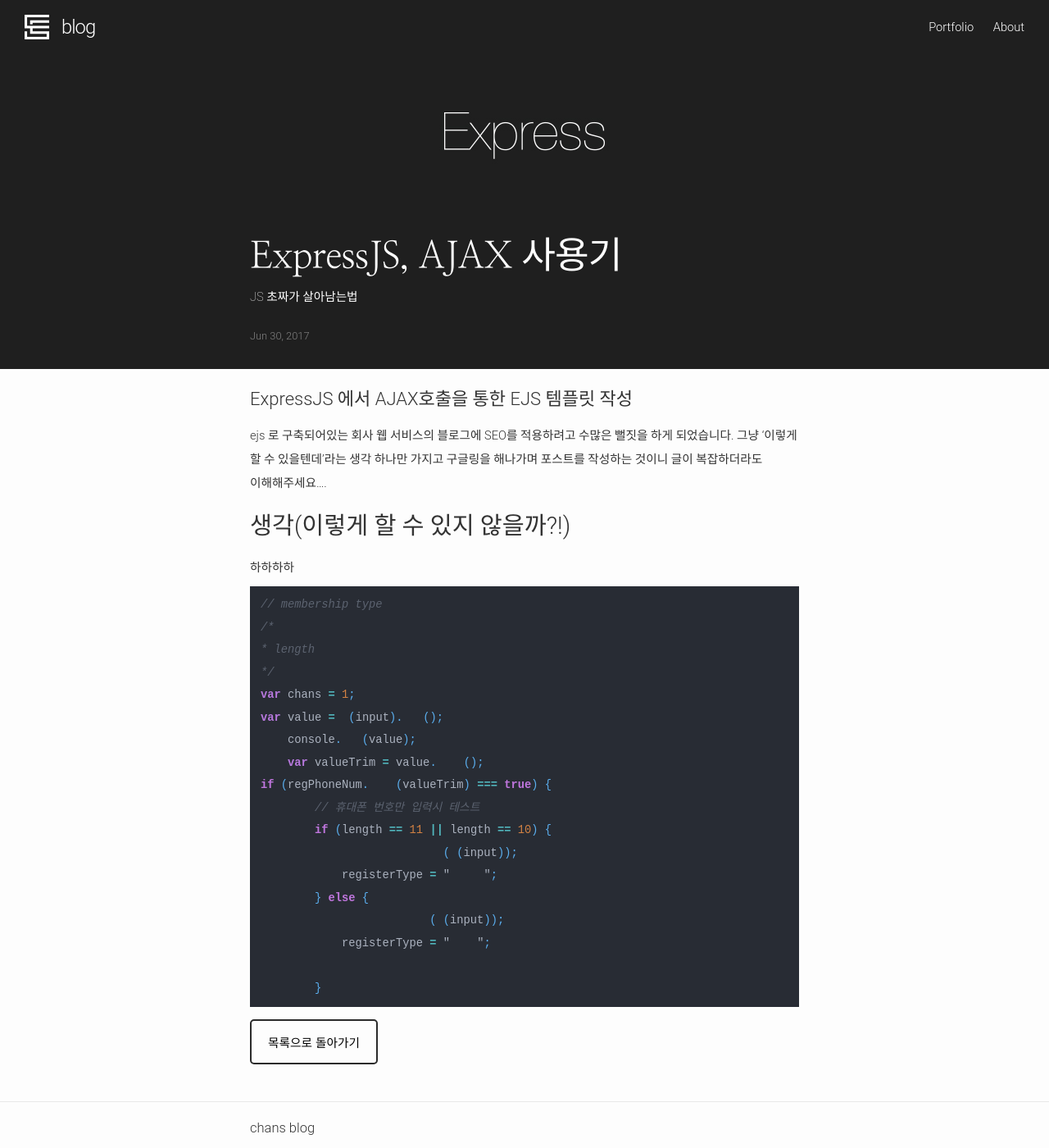
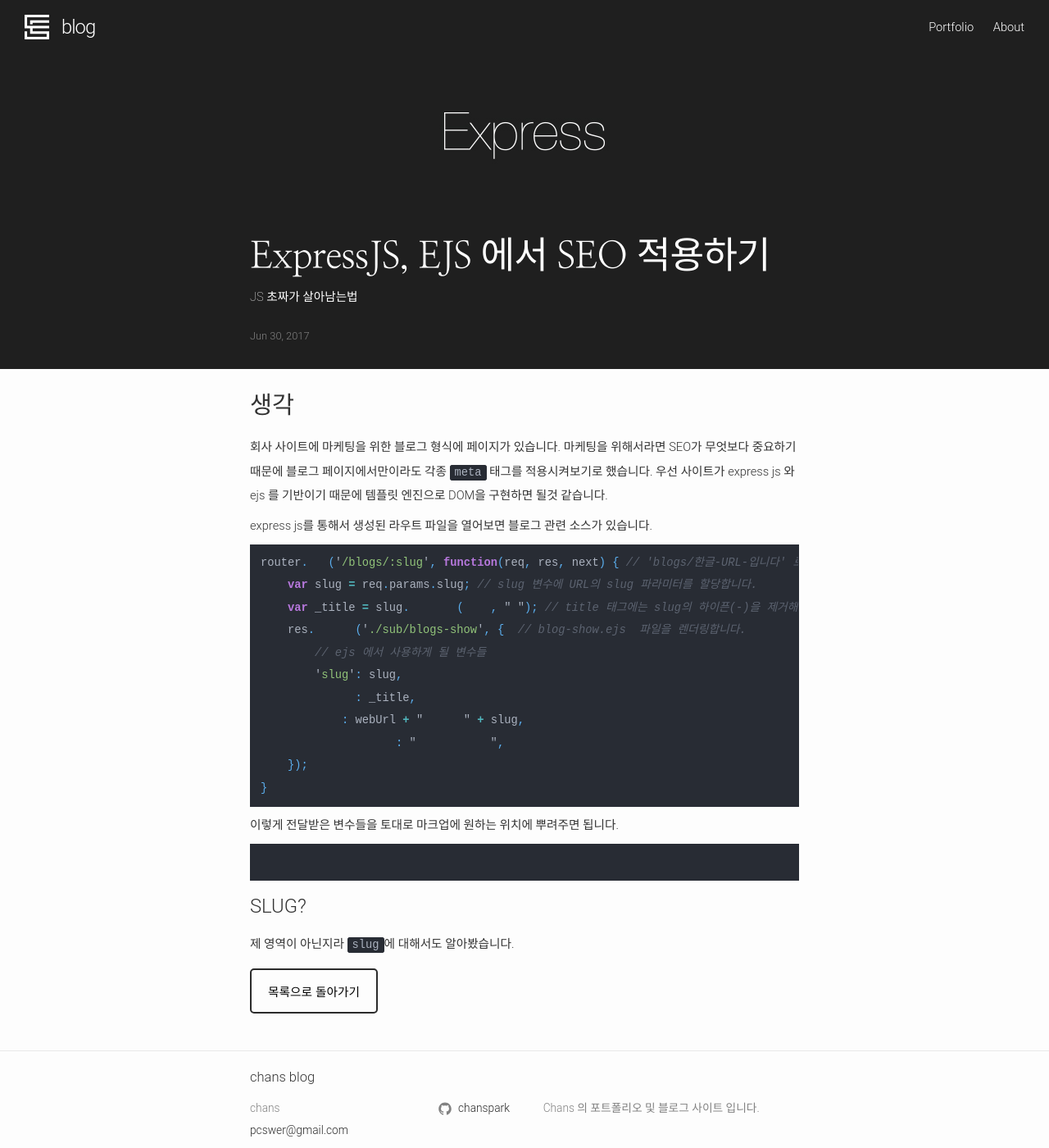
Before and after one commit to chanspark/chanspark.github.io, a Jekyll site: the page built from _posts/2017-06-29-ExpressJS,-AJAX-사용기.markdown, in a window 1280 px wide and 1400 px high. Shown: the whole window at 82% size. Built offline with Jekyll 4.4.1, drawn with Linux system fonts in a browser that asks for light colours.

Commit message:
- 20170704 post update - tag test

````diff
--- a/_posts/2017-06-28-지킬-설치-후-맥-셋업.markdown
+++ b/_posts/2017-06-28-지킬-설치-후-맥-셋업.markdown
@@ -36,6 +36,9 @@
 ```
 위 와 같은 결과 코드가 나왔는데 플러그인을 설치하면서 다른 gem들도 같이 설치했나봅니다... 허허 한번 확인을 해봐야겠네요.
 
+## 지킬 실행
+
+
 ## 태깅 플러그인
 ## 카테고리? 설정
 ## 브런치와 비슷한 포스트 사이트를 만드려면?
--- a/_posts/2017-06-29-ExpressJS,-AJAX-사용기.markdown
+++ b/_posts/2017-06-29-ExpressJS,-AJAX-사용기.markdown
@@ -1,6 +1,6 @@
 ---
 layout: post
-title:  "ExpressJS, AJAX 사용기"
+title:  "ExpressJS, EJS 에서 SEO 적용하기"
 description: "JS 초짜가 살아남는법"
 author: chanspark
 image: "20170630-1-main.jpg"
@@ -8,11 +8,41 @@
 categories: 포스트
 ---
 
-# ExpressJS 에서 AJAX호출을 통한 EJS 템플릿 작성
-ejs 로 구축되어있는 회사 웹 서비스의 블로그에 SEO를 적용하려고 수많은 뻘짓을 하게 되었습니다. 그냥 '이렇게 할 수 있을텐데'라는 생각 하나만 가지고 구글링을 해나가며 포스트를 작성하는 것이니 글이 복잡하더라도 이해해주세요....
+<!--# ExpressJS 에서 AJAX호출을 통한 EJS 템플릿 작성-->
+## 생각
+회사 사이트에 마케팅을 위한 블로그 형식에 페이지가 있습니다. 마케팅을 위해서라면 SEO가 무엇보다 중요하기 때문에 블로그 페이지에서만이라도 각종 `meta` 태그를 적용시켜보기로 했습니다.
+우선 사이트가 express js 와 ejs 를 기반이기 때문에 템플릿 엔진으로 DOM을 구현하면 될것 같습니다.
 
-## 생각(이렇게 할 수 있지 않을까?!)
-하하하하
+express js를 통해서 생성된 라우트 파일을 열어보면 블로그 관련 소스가 있습니다.
+```javascript
+router.get('/blogs/:slug', function(req, res, next) { // 'blogs/한글-URL-입니다' 로 접속할 경우 라우팅 함수에 들어옵니다.
+    var slug = req.params.slug; // slug 변수에 URL의 slug 파라미터를 할당합니다.
+    var _title = slug.replace(/-/g, " "); // title 태그에는 slug의 하이픈(-)을 제거해주고 변수로 할당합니다.
+    res.render('./sub/blogs-show', {  // blog-show.ejs  파일을 렌더링합니다.
+        // ejs 에서 사용하게 될 변수들
+        'slug': slug,
+        title : _title,
+        url : webUrl + "blogs/" + slug,
+        description : "description",
+    });
+}
+```
+
+이렇게 전달받은 변수들을 토대로 마크업에 원하는 위치에 뿌려주면 됩니다.
+```html
+
+```
+
+
+
+### SLUG?
+제 영역이 아닌지라 `slug`에 대해서도 알아봤습니다.
+
+
+
+
+
+<!--
 ```javascript
 // membership type
 /*
@@ -32,4 +62,4 @@
             registerType = "null";
 
         }
-```
+```-->
````
Also changed, not shown: _layouts/tag.html (+35 -0 lines), _posts/2017-07-04-WILT-7월4일.markdown (added, +91 -0 lines), assets/20170704/1.png (added), assets/default.jpg (added).
